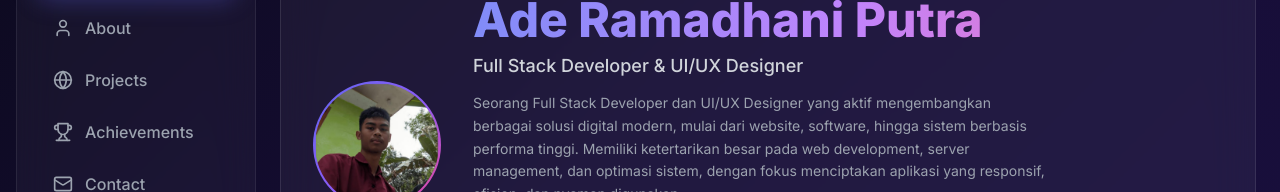
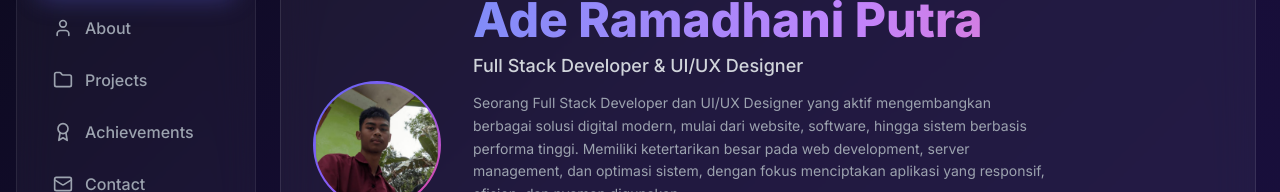
Before and after one commit to Rama-X2/portfolio, a Next.js app: page / in a window 1280 px wide. Shown: the part 157-349 px from the top of the page. Built offline with nearby package versions, Linux system fonts and the light colour scheme.

Commit message:
Add files via upload

```diff
--- a/components/Portfolio.tsx
+++ b/components/Portfolio.tsx
@@ -23,6 +23,7 @@ import {
   Send,
   Home,
   Briefcase,
+  Folder,
   FileText,
   MessageCircle,
   Trophy,
@@ -294,8 +295,8 @@ const projects = [
 const sections = [
   { id: 'home',         name: 'Home',         icon: Home      },
   { id: 'about',        name: 'About',        icon: User      },
-  { id: 'projects',     name: 'Projects',     icon: Globe     },
-  { id: 'achievements', name: 'Achievements', icon: Trophy    },
+  { id: 'projects',     name: 'Projects',     icon: Folder    },
+  { id: 'achievements', name: 'Achievements', icon: Award     },
   { id: 'contact',      name: 'Contact',      icon: Mail      },
 ]
 
@@ -619,8 +620,8 @@ export default function Portfolio() {
                 <div className="grid grid-cols-2 md:grid-cols-4 gap-3 md:gap-4">
                   {[
                     { id: 'about',        icon: User,    label: 'About Me',     sub: 'Siapa saya',          color: '#6366f1' },
-                    { id: 'projects',     icon: Globe,   label: 'Projects',     sub: 'Karya & portfolio',   color: '#10b981' },
-                    { id: 'achievements', icon: Trophy,  label: 'Achievements', sub: 'Sertifikat & penghargaan', color: '#f59e0b' },
+                    { id: 'projects',     icon: Folder,  label: 'Projects',     sub: 'Karya & portfolio',   color: '#10b981' },
+                    { id: 'achievements', icon: Award,   label: 'Achievements', sub: 'Sertifikat & penghargaan', color: '#f59e0b' },
                     { id: 'contact',      icon: Mail,    label: 'Contact',      sub: 'Hubungi saya',        color: '#ec4899' },
                   ].map((item, i) => (
                     <motion.button
```
